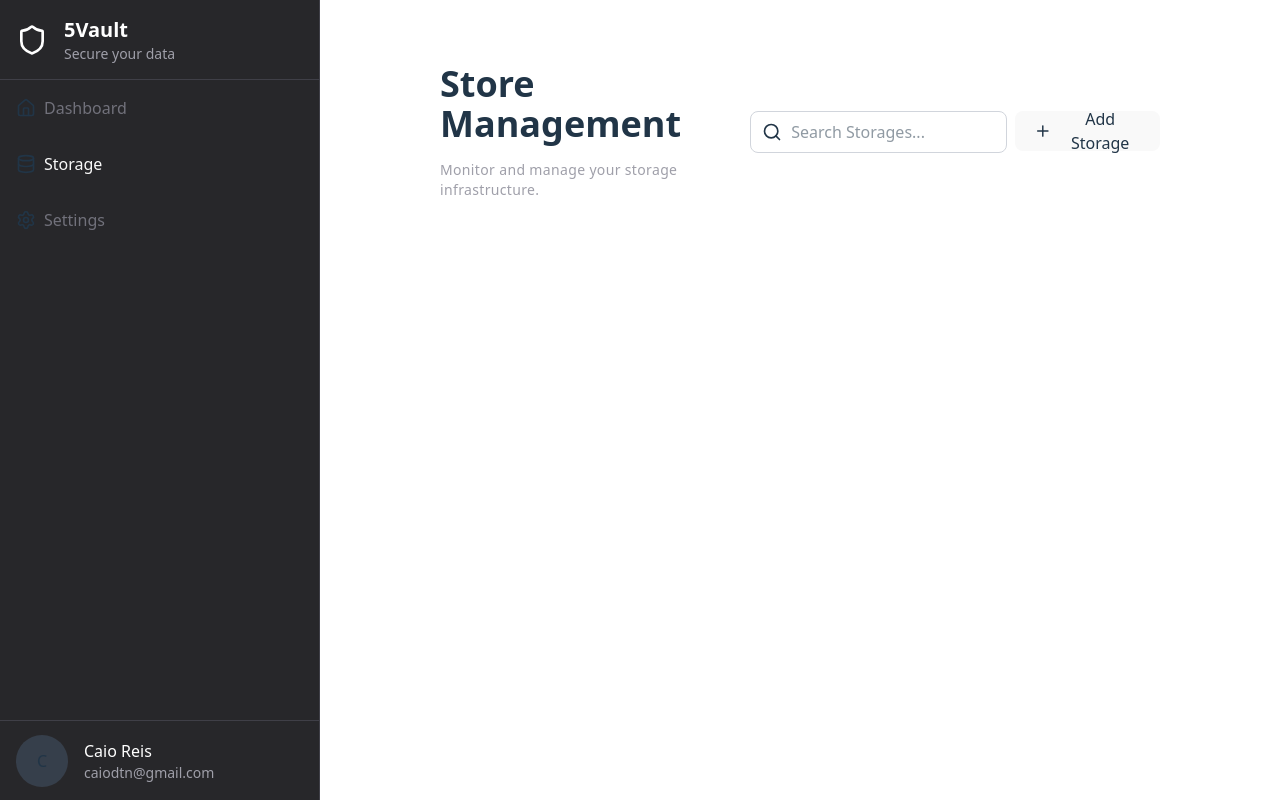
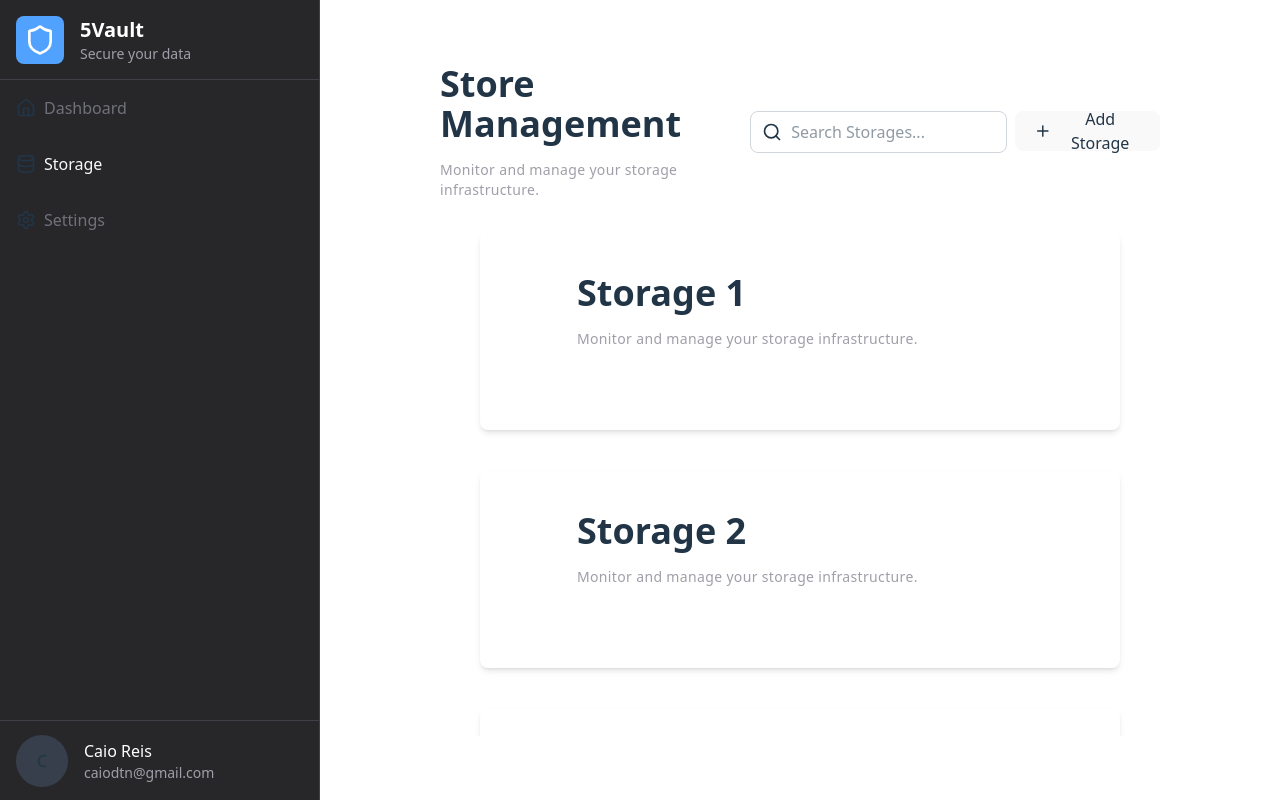
Before and after one commit to 5Vault/frontend, a React (Vite) app: page /storage in a window 1280 px wide. Built offline with nearby package versions, Linux system fonts and the light colour scheme.

Commit message:
Side has a new icon

```diff
--- a/src/components/Side.tsx
+++ b/src/components/Side.tsx
@@ -9,7 +9,9 @@ const Side = () => {
     <div className="w-80 h-full bg-zinc-800 flex flex-col justify-between border-r border-zinc-700">
       <div>
         <header className="flex w-full h-20 border-b border-zinc-700 items-center justify-start gap-4 p-4">
-          {Icons.shield}
+          <div className="h-12 w-12 justify-center items-center flex rounded-lg bg-blue-400">
+            {Icons.shield}
+          </div>
           <div className="flex flex-col items-start justify-start">
             <h2 className="text-white font-bold text-xl">5Vault</h2>
             <span className="text-sm text-zinc-400">Secure your data</span>
--- a/src/components/Storage.tsx
+++ b/src/components/Storage.tsx
@@ -1,9 +1,16 @@
-const Storage = () => {
+interface storageProps {
+  id: string;
+  name: string;
+  size: number;
+  type: string;
+}
+
+const Storage = ({ id, name, size, type }: storageProps) => {
   return (
-    <div className="flex flex-col items-center justify-start w-full h-full gap-8 px-24 py-10">
+    <div className="flex flex-col items-center justify-center w-160 gap-10 px-24 py-10 border border-zinc-100/10 rounded-lg shadow-md hover:shadow-lg transition-shadow duration-200">
       <header className="w-full flex justify-between items-center">
         <span className="flex flex-col gap-4">
-          <h2 className="text-4xl font-bold">Store Management</h2>
+          <h2 className="text-4xl font-bold">{name}</h2>
           <h5 className="text-sm text-zinc-400 tracking-wide">
             Monitor and manage your storage infrastructure.
           </h5>
@@ -12,7 +19,7 @@ const Storage = () => {
           {/* Additional controls can be added here */}
         </span>
       </header>
-      {/* Content goes here */}
+      <div></div>
     </div>
   );
 };
--- a/src/templates/Home.tsx
+++ b/src/templates/Home.tsx
@@ -1,6 +1,6 @@
 const Home = () => {
   return (
-    <div className="flex items-center justify-center h-screen w-screen">
+    <div className="flex flex-col items-center justify-start h-screen w-screen py-10">
       <h1>Welcome to the Home Page</h1>
     </div>
   );
--- a/src/templates/Storages.tsx
+++ b/src/templates/Storages.tsx
@@ -3,6 +3,7 @@ import useVisualContext from "../hook/useVisualContext";
 import Content from "../utils/Content";
 import Icons from "../utils/Icons";
 import InputWithIcon from "../components/InputWithIcon";
+import Storage from "../components/Storage";
 
 const StorageTemplate = () => {
   const { language } = useVisualContext();
@@ -29,8 +30,11 @@ const StorageTemplate = () => {
           </button>
         </span>
       </header>
-      <div className="flex-1 overflow-y-auto">
-
+      <div className="flex flex-wrap overflow-y-auto w-full justify-center gap-10">
+        <Storage id="1" name="Storage 1" size={100} type="SSD" />
+        <Storage id="2" name="Storage 2" size={200} type="HDD" />
+        <Storage id="3" name="Storage 3" size={300} type="SSD" />
+        <Storage id="4" name="Storage 4" size={400} type="HDD" />
       </div>
     </div>
   );
```
Also changed, not shown: src/templates/Storage.tsx (added).
